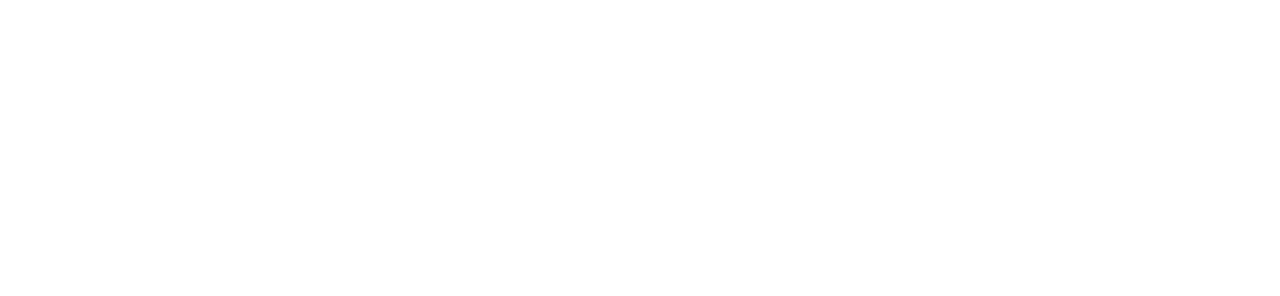
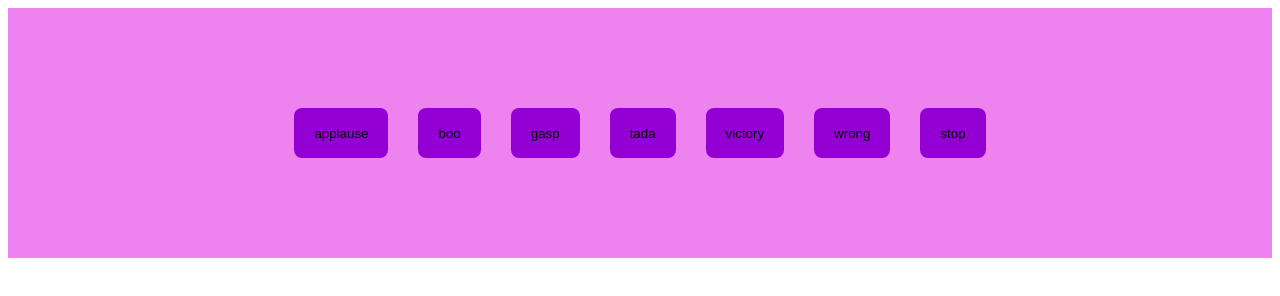
Before and after one commit to acciojob/Soundbar-Saurabhdombe2000, a website: page main.html in a window 1280 px wide. Drawn offline with Linux system fonts and the light colour scheme.

Commit message:
created a submission

```diff
--- a/main.html
+++ b/main.html
@@ -7,6 +7,15 @@
 </head>
 
 <body>
+	<div id="buttons">
+		<button class="btn">applause</button>
+		<button class="btn">boo</button>
+		<button class="btn">gasp</button>
+		<button class="btn">tada</button>
+		<button class="btn">victory</button>
+		<button class="btn">wrong</button>
+		<button class="stop">stop</button>
+	</div>
 	<!-- the entire body must be written by student -->
     <script type="text/javascript" src="./script.js">
 </script>
--- a/script.js
+++ b/script.js
@@ -1 +1,29 @@
 //your JS code here. If required.
+ const sounds = ["sound1", "sound2", "sound3", "sound4", "sound5", "sound6"];
+
+    // Create audio elements dynamically
+    const audios = {};
+    sounds.forEach(name => {
+      audios[name] = new Audio(`./sounds/${name}.mp3`);
+    });
+
+    // Select buttons
+    const buttons = document.querySelectorAll(".btn");
+    const stopBtn = document.querySelector(".stop");
+
+    // Add event listeners
+    buttons.forEach((btn, index) => {
+      btn.addEventListener("click", () => {
+        stopAll();
+        audios[sounds[index]].play();
+      });
+    });
+
+    stopBtn.addEventListener("click", stopAll);
+
+    function stopAll() {
+      sounds.forEach(name => {
+        audios[name].pause();
+        audios[name].currentTime = 0; // Reset to start
+      });
+    }
--- a/styles.css
+++ b/styles.css
@@ -1 +1,20 @@
 /*  your css code here. If applicable */
+#buttons {
+	background-color: violet;
+	height:250px;
+	display:flex;
+	gap:30px;
+	flex-wrap:wrap;
+	justify-content:center;
+	align-items:center;
+}
+.btn, .stop {
+	height:50px;
+	padding:12px 20px;
+	border-radius:8px;
+	border:none;
+	cursor:pointer;
+	transition:0.3s ease;
+	background-color:darkviolet;
+	justify-content:space-evenly;
+}
```
